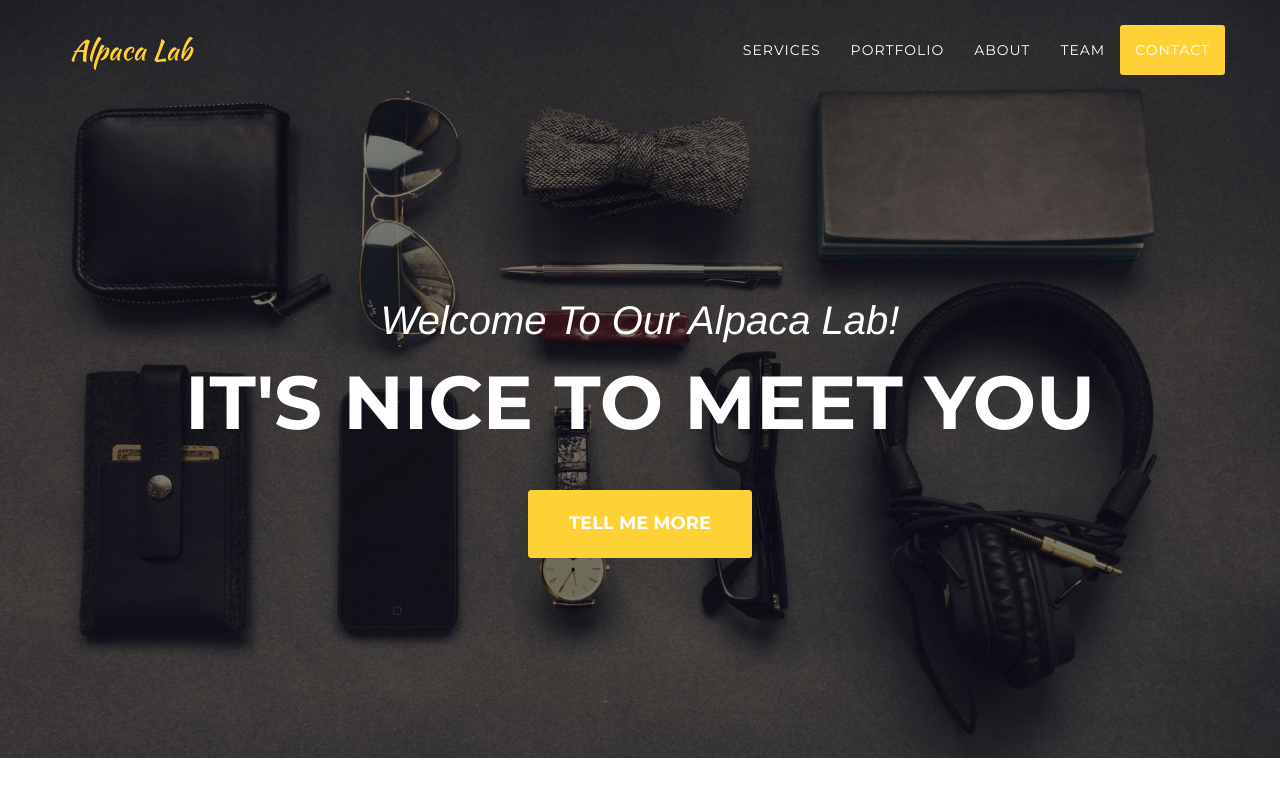
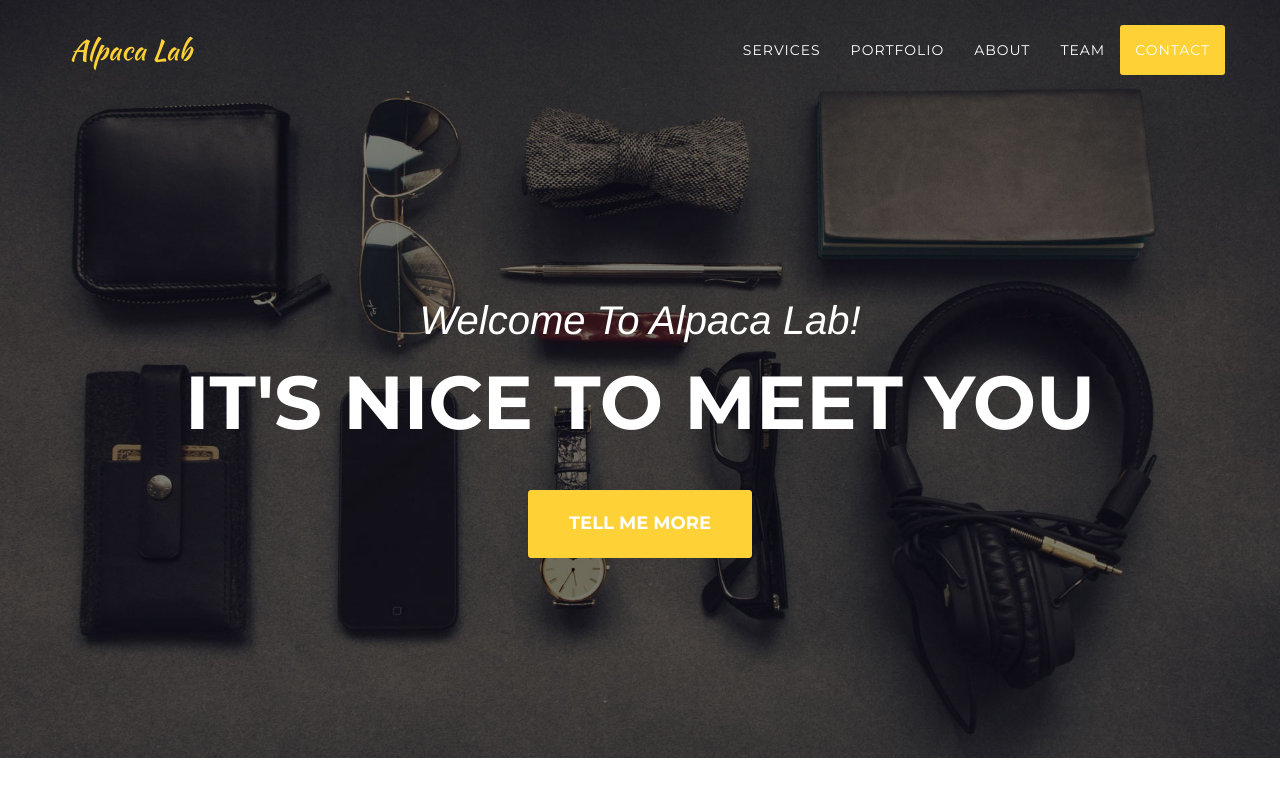
Before and after one commit to alpacalab/alpacalab.github.io, a website: page index.html in a window 1280 px wide. Shown: the top 800 px of the page. Drawn offline with nearby package versions, Linux system fonts and the light colour scheme; a web font is replaced by a local one.

Commit message:
modify title

```diff
--- a/index.html
+++ b/index.html
@@ -82,7 +82,7 @@
     <header>
         <div class="container">
             <div class="intro-text">
-                <div class="intro-lead-in">Welcome To Our Alpaca Lab!</div>
+                <div class="intro-lead-in">Welcome To Alpaca Lab!</div>
                 <div class="intro-heading">It's Nice To Meet You</div>
                 <a href="#services" class="page-scroll btn btn-xl">Tell Me More</a>
             </div>
```
